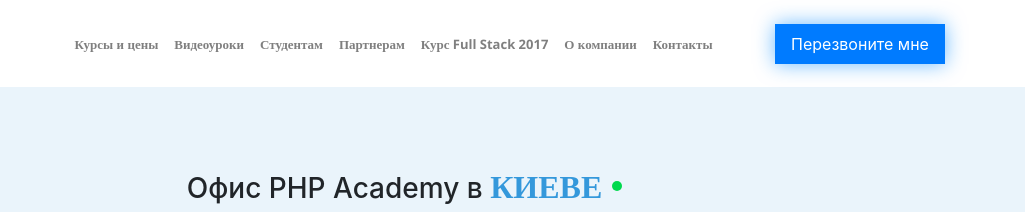
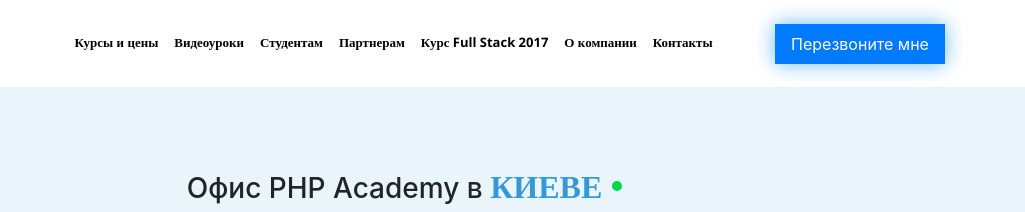
Before and after one commit to Indik47/5_PHP_Contacts_City, a plain HTML site: page src/index.html in a window 1280 px wide. Shown: the top 212 px of the page, 255-1280 px from the left. Drawn offline with nearby package versions, Linux system fonts and the light colour scheme.

Commit message:
header wip 03

```diff
--- a/src/header.css
+++ b/src/header.css
@@ -17,6 +17,10 @@
 }
 
 .nav-item {
+    border-bottom: 3px solid transparent;
+}
+
+.nav-link {
     color: #000000;
     font-family: "Open Sans";
     font-size: 13px;
@@ -26,7 +30,6 @@
 
 .nav-item:active, .nav-item:hover {
     border-bottom: 3px solid red;
-
 }
 
 .call-me {
--- a/src/index.html
+++ b/src/index.html
@@ -16,7 +16,7 @@
 <header class="header">
     <div class="container-fluid">
         <div class="navigation">
-            <nav class="navbar navbar-expand-lg navbar-light bg-transparent justify-content-beetween">
+            <nav class="navbar navbar-expand-lg bg-transparent justify-content-beetween">
                 <a class="navbar-brand" href="#"><img src="../src/images/logo-php-acad.png" alt="logo-php-acad"></a>
 
                 <button class="navbar-toggler" type="button" data-toggle="collapse" data-target="#navbarNav" aria-controls="navbarNav" aria-expanded="false" aria-label="Toggle navigation">
@@ -26,7 +26,7 @@
                     <div class="collapse navbar-collapse justify-content-center" id="navbarNav">
                         <ul class="navbar-nav">
                             <li class="nav-item">
-                                <a class="nav-link" href="#">Курсы и цены <span class="sr-only">(current)</span></a>
+                                <a class="nav-link active" href="#">Курсы и цены <span class="sr-only">(current)</span></a>
                             </li>
                             <li class="nav-item">
                                 <a class="nav-link" href="#">Видеоуроки</a>
```
